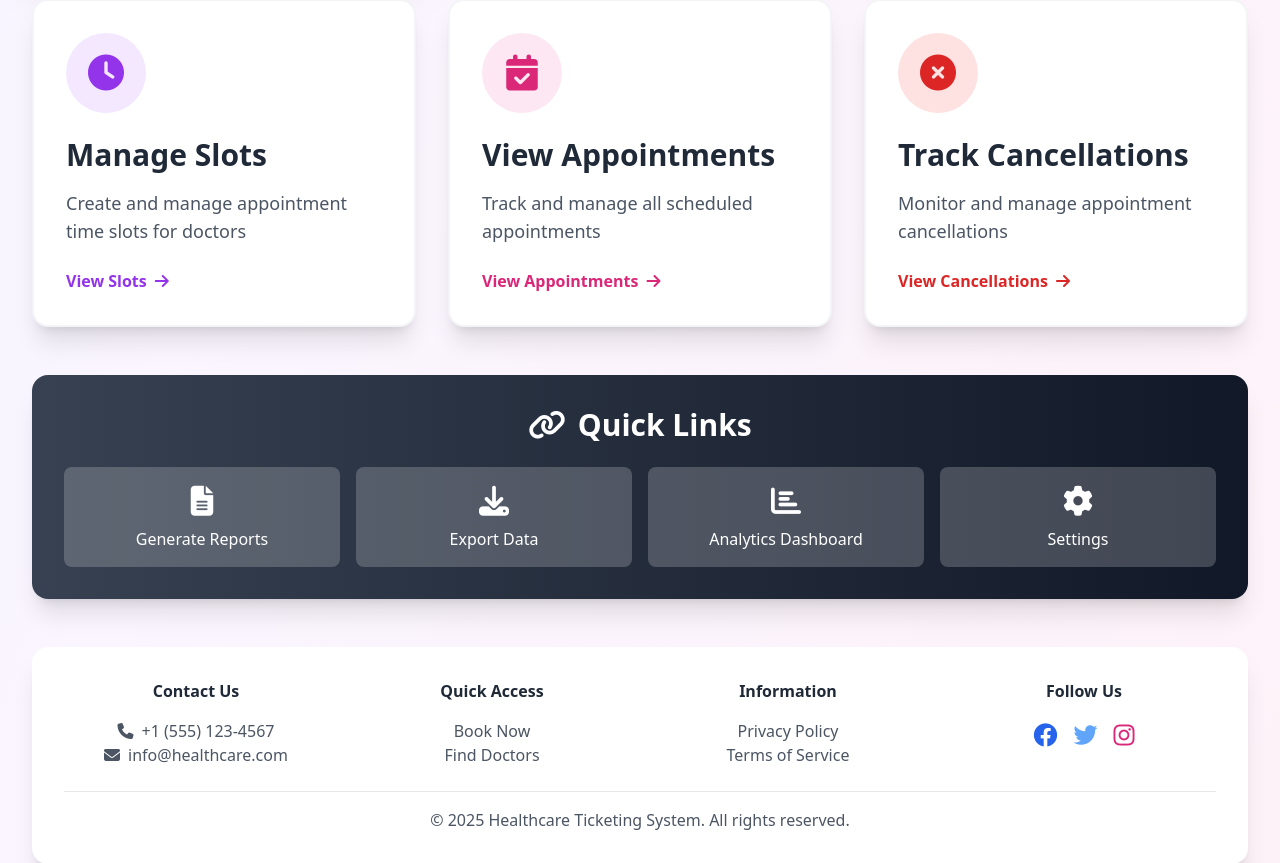
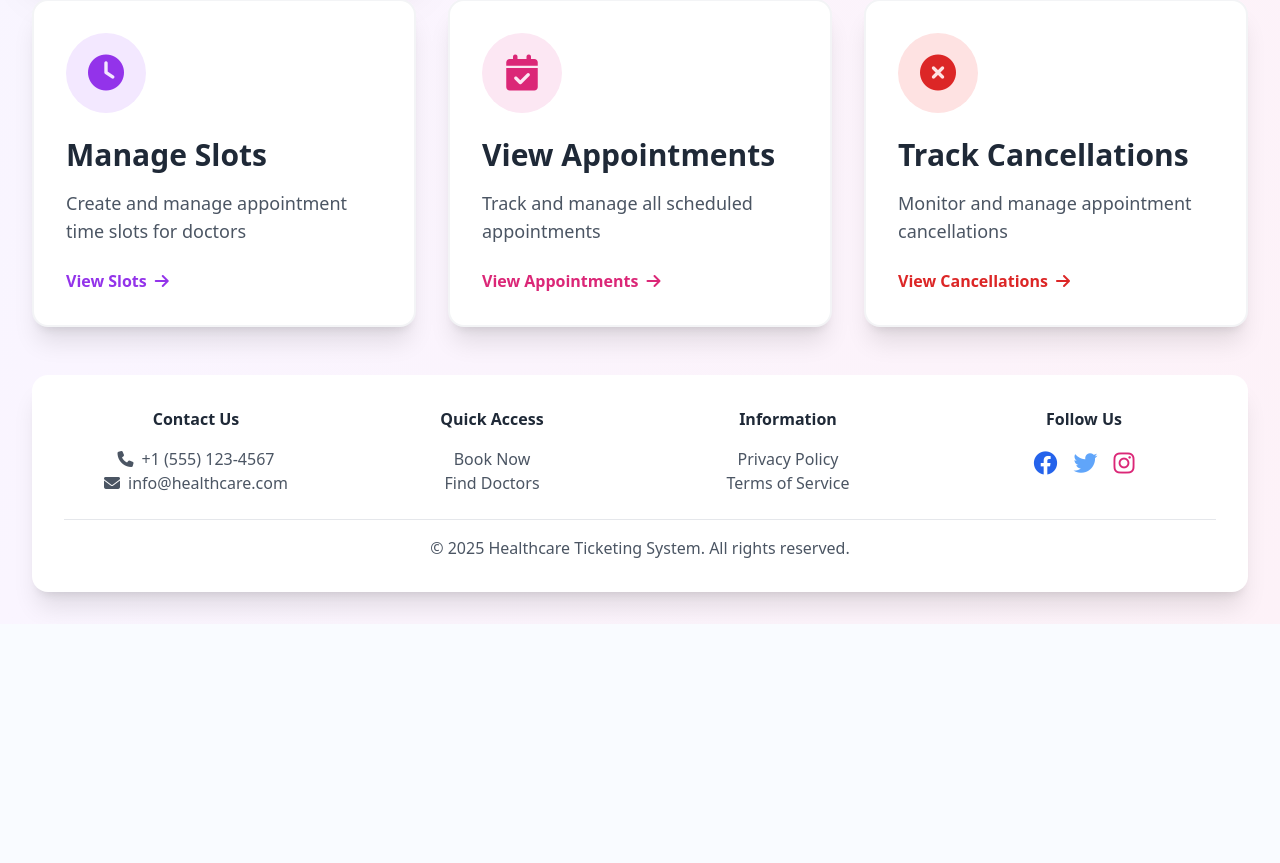
Before and after one commit to suraiyasultana826/Health, a FastAPI app: template templates/home.html in a window 1280 px wide. Shown: the part 3445-4308 px from the top of the page. After the commit the page ends 4064 px from the top, so only its background shows below. Run offline with FastAPI, Linux system fonts and the light colour scheme; the template is opened without the code that fills it, so the values that code supplies are empty; some libraries are stand-ins or nearby versions.

Commit message:
removing quick links

```diff
--- a/templates/home.html
+++ b/templates/home.html
@@ -393,7 +393,7 @@
         </div>
 
         <!-- Quick Links -->
-        <div class="bg-gradient-to-r from-gray-700 to-gray-900 rounded-2xl shadow-xl p-8 text-white mb-12">
+        <!-- <div class="bg-gradient-to-r from-gray-700 to-gray-900 rounded-2xl shadow-xl p-8 text-white mb-12">
             <h2 class="text-3xl font-bold mb-6 text-center">
                 <i class="fas fa-link mr-3"></i>Quick Links
             </h2>
@@ -415,7 +415,7 @@
                     <p>Settings</p>
                 </button>
             </div>
-        </div>
+        </div> -->
 
         <!-- Footer -->
         <footer class="bg-white rounded-2xl shadow-xl p-8 text-center">
```
